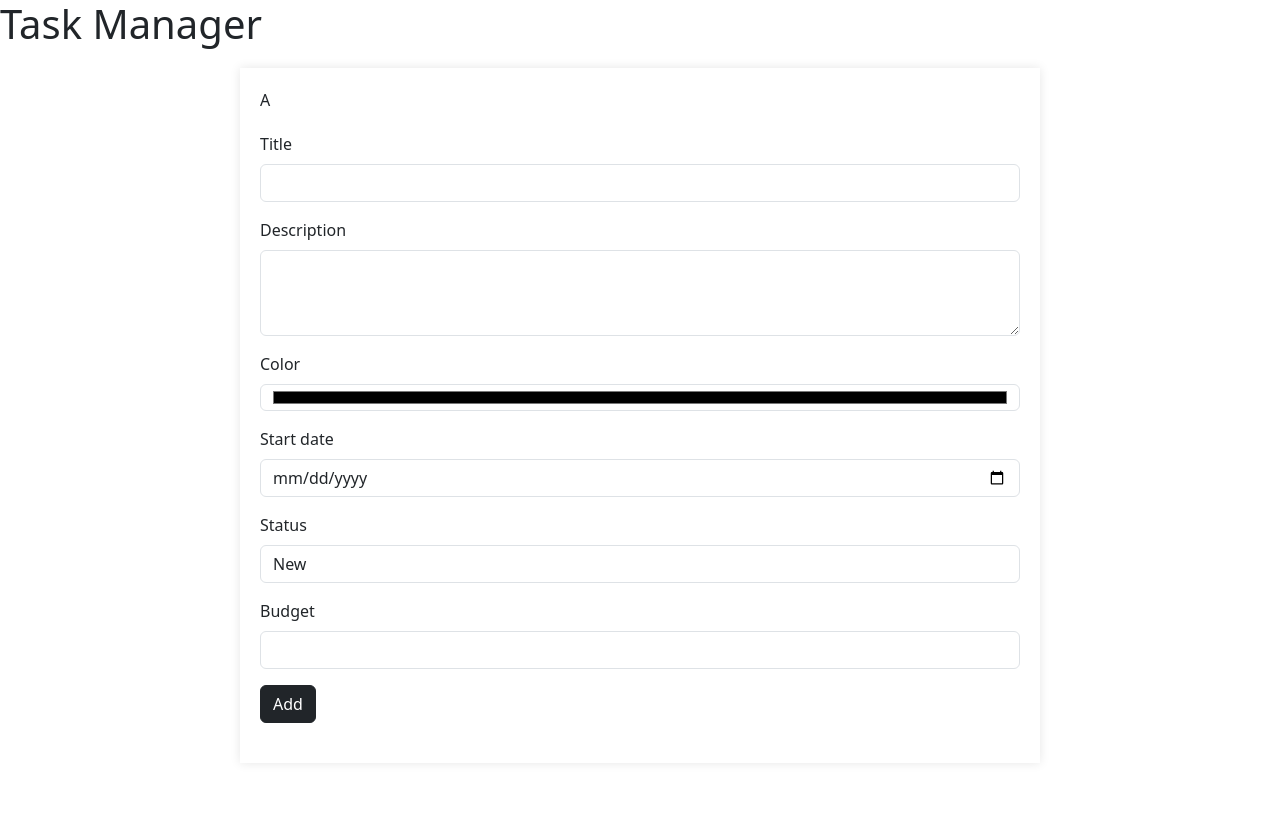
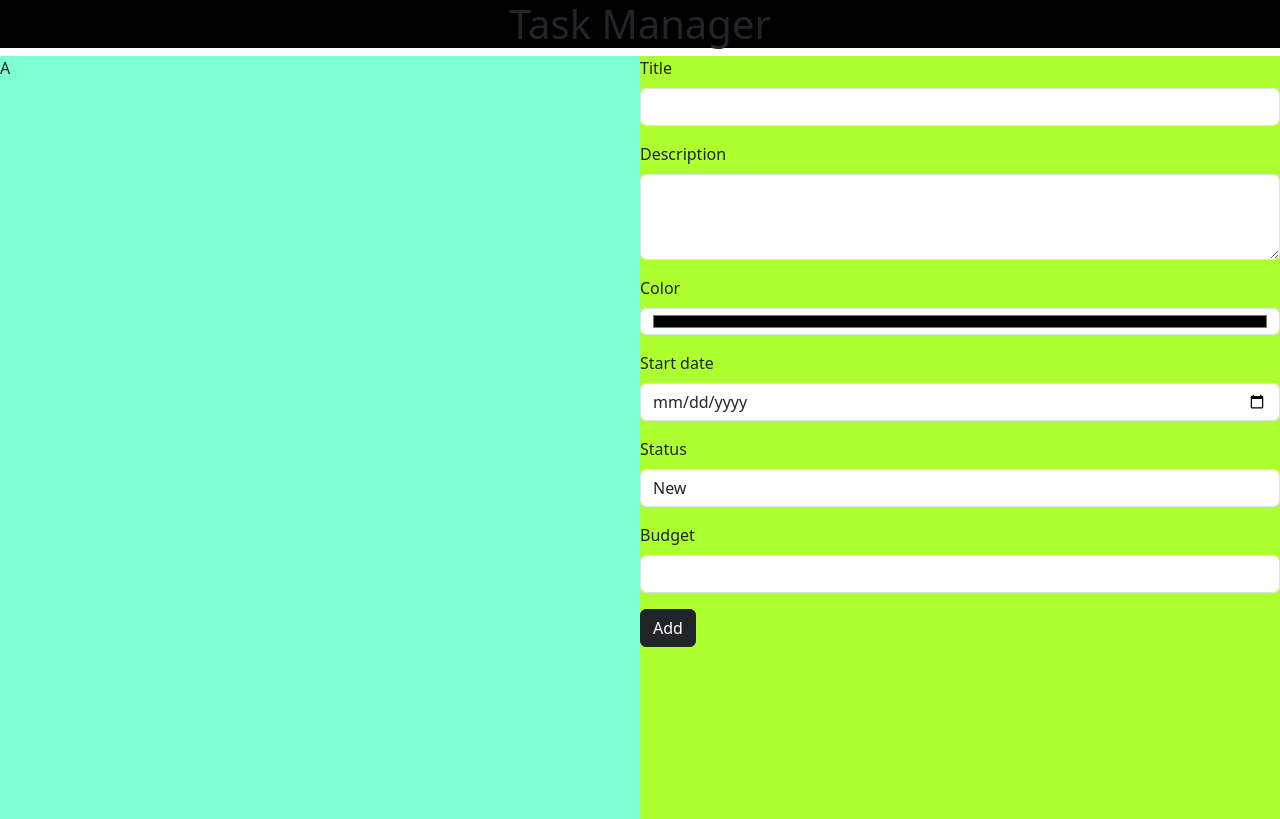
Before and after one commit to raheimbass/106-ch43, a plain HTML site: page indexclass2.html in a window 1280 px wide. Drawn offline with nearby package versions, Linux system fonts and the light colour scheme.

Commit message:
106-session2

```diff
--- a/indexclass2.html
+++ b/indexclass2.html
@@ -4,7 +4,7 @@
     <meta charset="UTF-8" />
     <meta name="viewport" content="width=device-width, initial-scale=1.0" />
     <title>My Simple Web Page</title>
-    <link rel="stylesheet" href="./styles/app.css" />
+    <link rel="stylesheet" href="./styles/appclass2.css" />
     <link
       href="https://cdn.jsdelivr.net/npm/bootstrap@5.3.2/dist/css/bootstrap.min.css"
       rel="stylesheet"
--- a/styles/app.css
+++ b/styles/app.css
@@ -1,30 +1,7 @@
-/* html, body {
-    margin: 0;
-}
 
-h1 {
-  color: azure;
-  background-color: black;
-  text-align: center;
-  margin: 0;
-}
 
-main {
-  display: flex;
-  height: calc(100vh - 37px);
-}
 
-#list {
-  background-color: aquamarine;
-  flex: 2;
-}
-
-#form {
-  background-color: greenyellow;
-  flex: 2;
-} */
- /* Reset some default styles for better consistency across browsers */
-body, h1, h2, h3, p, ul, li {
+ body, h1, h2, h3, p, ul, li {
   margin: 0;
   padding: 0;
 }
--- /dev/null
+++ b/styles/appclass2.css
@@ -0,0 +1,25 @@
+html, body {
+    margin: 0;
+}
+
+h1 {
+  color: azure;
+  background-color: black;
+  text-align: center;
+  margin: 0;
+}
+
+main {
+  display: flex;
+  height: calc(100vh - 37px);
+}
+
+#list {
+  background-color: aquamarine;
+  flex: 2;
+}
+
+#form {
+  background-color: greenyellow;
+  flex: 2;
+}
```
